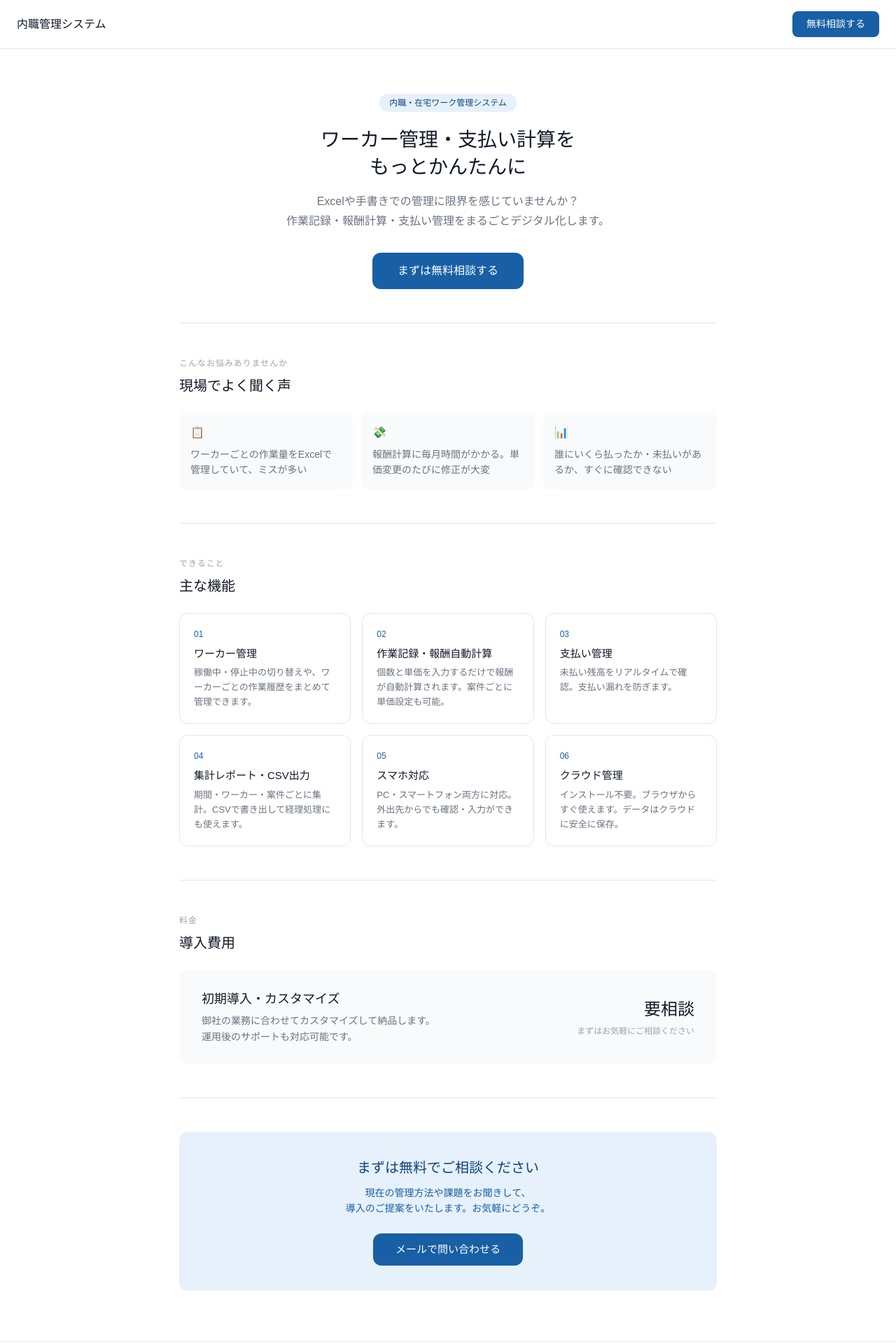
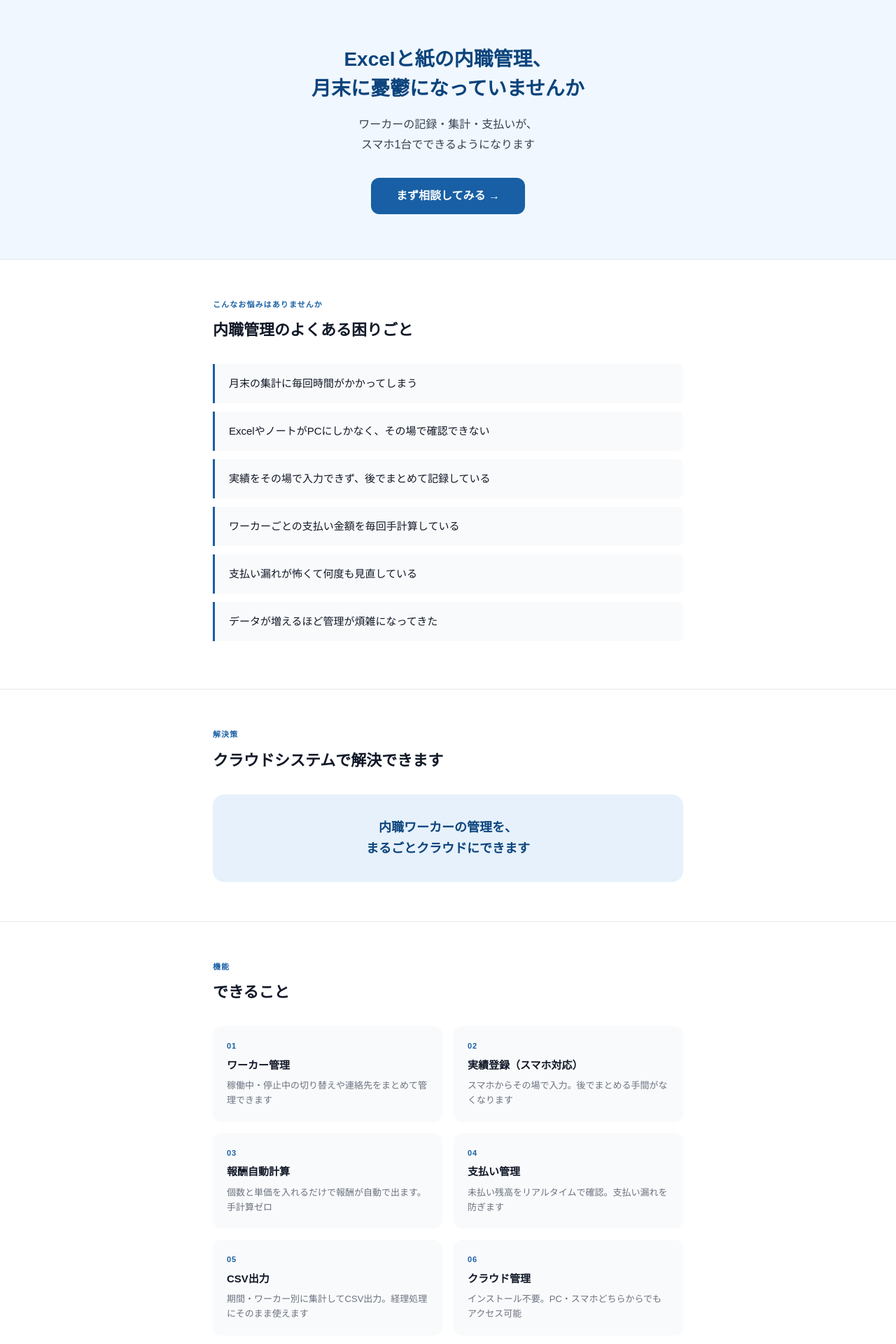
Before and after one commit to ryu07240724/naishoku-system, a Next.js app: page /lp in a window 1280 px wide. Shown: the top 1920 px of the page at 70% size. Built offline with nearby package versions, Linux system fonts and the light colour scheme.

Commit message:
LP全面リニューアル

```diff
--- a/app/lp/page.tsx
+++ b/app/lp/page.tsx
@@ -1,117 +1,148 @@
 'use client'
 
-import { useRouter } from 'next/navigation'
-
 export default function LpPage() {
-  const router = useRouter()
-
   return (
     <div style={{ fontFamily: 'sans-serif', color: '#111827', backgroundColor: 'white', minHeight: '100vh' }}>
-
-      {/* ヘッダー */}
-      <header style={{ borderBottom: '1px solid #e5e7eb', padding: '16px 24px', display: 'flex', justifyContent: 'space-between', alignItems: 'center' }}>
-        <p style={{ fontWeight: '500', fontSize: 16, margin: 0 }}>内職管理システム</p>
-        <button
-          onClick={() => document.getElementById('contact')?.scrollIntoView({ behavior: 'smooth' })}
-          style={{ padding: '8px 20px', background: '#185FA5', color: 'white', border: 'none', borderRadius: 8, fontSize: 14, fontWeight: '500', cursor: 'pointer' }}
-        >
-          無料相談する
-        </button>
-      </header>
-
-      <div style={{ maxWidth: 800, margin: '0 auto', padding: '0 16px' }}>
+      <style>{`
+        .hero { background: #f0f7ff; padding: 64px 24px; text-align: center; }
+        .hero h1 { font-size: 28px; font-weight: 700; line-height: 1.5; margin: 0 0 16px; color: #0c447c; }
+        .hero p { font-size: 16px; color: #374151; margin: 0 0 32px; line-height: 1.8; }
+        .cta-btn { display: inline-block; background: #185fa5; color: white; padding: 14px 36px; border-radius: 12px; font-size: 16px; font-weight: 600; text-decoration: none; }
+        .section { max-width: 720px; margin: 0 auto; padding: 56px 24px; }
+        .section-label { font-size: 11px; font-weight: 700; letter-spacing: 0.1em; text-transform: uppercase; color: #185fa5; margin-bottom: 12px; }
+        .section h2 { font-size: 22px; font-weight: 600; margin: 0 0 32px; }
+        .pain-list { list-style: none; padding: 0; margin: 0; }
+        .pain-list li { padding: 16px 20px; border-left: 3px solid #185fa5; background: #f9fafb; margin-bottom: 12px; border-radius: 0 8px 8px 0; font-size: 15px; line-height: 1.6; }
+        .solution-box { background: #e6f1fb; border-radius: 16px; padding: 32px; text-align: center; }
+        .solution-box p { font-size: 18px; font-weight: 600; color: #0c447c; margin: 0; line-height: 1.7; }
+        .feature-grid { display: grid; grid-template-columns: 1fr 1fr; gap: 16px; }
+        .feature-card { background: #f9fafb; border-radius: 12px; padding: 20px; }
+        .feature-card .num { font-size: 11px; font-weight: 700; color: #185fa5; letter-spacing: 0.08em; margin-bottom: 8px; }
+        .feature-card h3 { font-size: 15px; font-weight: 600; margin: 0 0 8px; }
+        .feature-card p { font-size: 13px; color: #6b7280; margin: 0; line-height: 1.6; }
+        .price-box { background: #f9fafb; border-radius: 12px; padding: 32px; display: flex; align-items: center; justify-content: space-between; flex-wrap: wrap; gap: 20px; }
+        .price-box h3 { font-size: 17px; font-weight: 600; margin: 0 0 8px; }
+        .price-box .note { font-size: 13px; color: #6b7280; margin: 0; line-height: 1.6; }
+        .price-num { font-size: 26px; font-weight: 600; color: #111827; }
+        .price-sub { font-size: 12px; color: #9ca3af; margin-top: 4px; }
+        .contact-box { background: #e6f1fb; border-radius: 16px; padding: 40px 32px; text-align: center; }
+        .contact-box h2 { font-size: 20px; font-weight: 600; color: #0c447c; margin: 0 0 12px; }
+        .contact-box p { font-size: 14px; color: #374151; margin: 0 0 28px; line-height: 1.8; }
+        .divider { border: none; border-top: 1px solid #e5e7eb; margin: 0; }
+        @media (max-width: 600px) {
+          .hero h1 { font-size: 22px; }
+          .feature-grid { grid-template-columns: 1fr; }
+          .price-box { flex-direction: column; }
+        }
+      `}</style>
 
       {/* ヒーロー */}
-        <div style={{ textAlign: 'center', padding: '64px 16px 48px' }}>
-          <div style={{ display: 'inline-block', background: '#E6F1FB', color: '#0C447C', fontSize: 12, fontWeight: '500', padding: '4px 14px', borderRadius: 20, marginBottom: 20 }}>
-            内職・在宅ワーク管理システム
-          </div>
-          <h1 style={{ fontSize: 28, fontWeight: '500', lineHeight: 1.4, marginBottom: 16, color: '#111827' }}>
-            ワーカー管理・支払い計算を<br />もっとかんたんに
-          </h1>
-          <p style={{ fontSize: 16, color: '#6b7280', lineHeight: 1.7, marginBottom: 32, maxWidth: 560, margin: '0 auto 32px' }}>
-            Excelや手書きでの管理に限界を感じていませんか？<br />作業記録・報酬計算・支払い管理をまるごとデジタル化します。
-          </p>
-          <button
-            onClick={() => document.getElementById('contact')?.scrollIntoView({ behavior: 'smooth' })}
-            style={{ padding: '14px 36px', background: '#185FA5', color: 'white', border: 'none', borderRadius: 12, fontSize: 16, fontWeight: '500', cursor: 'pointer' }}
-          >
-            まずは無料相談する
-          </button>
-        </div>
-
-        {/* お悩み */}
-        <div style={{ padding: '48px 0', borderTop: '1px solid #e5e7eb' }}>
-          <p style={{ fontSize: 12, color: '#9ca3af', fontWeight: '500', marginBottom: 8, textTransform: 'uppercase', letterSpacing: '0.08em' }}>こんなお悩みありませんか</p>
-          <h2 style={{ fontSize: 20, fontWeight: '500', color: '#111827', marginBottom: 24 }}>現場でよく聞く声</h2>
-          <div style={{ display: 'grid', gridTemplateColumns: 'repeat(auto-fit, minmax(200px, 1fr))', gap: 12 }}>
-            {[
-              { icon: '📋', text: 'ワーカーごとの作業量をExcelで管理していて、ミスが多い' },
-              { icon: '💸', text: '報酬計算に毎月時間がかかる。単価変更のたびに修正が大変' },
-              { icon: '📊', text: '誰にいくら払ったか・未払いがあるか、すぐに確認できない' },
-            ].map((item) => (
-              <div key={item.text} style={{ background: '#f9fafb', borderRadius: 8, padding: 16 }}>
-                <div style={{ fontSize: 16, marginBottom: 8 }}>{item.icon}</div>
-                <p style={{ fontSize: 14, color: '#6b7280', lineHeight: 1.6, margin: 0 }}>{item.text}</p>
-              </div>
-            ))}
+      <div className="hero">
+        <div style={{ maxWidth: 640, margin: '0 auto' }}>
+          <h1>Excelと紙の内職管理、<br />月末に憂鬱になっていませんか</h1>
+          <p>ワーカーの記録・集計・支払いが、<br />スマホ1台でできるようになります</p>
+          <a href="#contact" className="cta-btn">まず相談してみる →</a>
         </div>
       </div>
 
-        {/* 機能 */}
-        <div style={{ padding: '48px 0', borderTop: '1px solid #e5e7eb' }}>
-          <p style={{ fontSize: 12, color: '#9ca3af', fontWeight: '500', marginBottom: 8, textTransform: 'uppercase', letterSpacing: '0.08em' }}>できること</p>
-          <h2 style={{ fontSize: 20, fontWeight: '500', color: '#111827', marginBottom: 24 }}>主な機能</h2>
-          <div style={{ display: 'grid', gridTemplateColumns: 'repeat(auto-fit, minmax(220px, 1fr))', gap: 16 }}>
-            {[
-              { num: '01', title: 'ワーカー管理', desc: '稼働中・停止中の切り替えや、ワーカーごとの作業履歴をまとめて管理できます。' },
-              { num: '02', title: '作業記録・報酬自動計算', desc: '個数と単価を入力するだけで報酬が自動計算されます。案件ごとに単価設定も可能。' },
-              { num: '03', title: '支払い管理', desc: '未払い残高をリアルタイムで確認。支払い漏れを防ぎます。' },
-              { num: '04', title: '集計レポート・CSV出力', desc: '期間・ワーカー・案件ごとに集計。CSVで書き出して経理処理にも使えます。' },
-              { num: '05', title: 'スマホ対応', desc: 'PC・スマートフォン両方に対応。外出先からでも確認・入力ができます。' },
-              { num: '06', title: 'クラウド管理', desc: 'インストール不要。ブラウザからすぐ使えます。データはクラウドに安全に保存。' },
-            ].map((f) => (
-              <div key={f.num} style={{ background: 'white', border: '1px solid #e5e7eb', borderRadius: 12, padding: 20 }}>
-                <div style={{ fontSize: 12, color: '#185FA5', fontWeight: '500', marginBottom: 8 }}>{f.num}</div>
-                <h3 style={{ fontSize: 15, fontWeight: '500', color: '#111827', marginBottom: 6 }}>{f.title}</h3>
-                <p style={{ fontSize: 13, color: '#6b7280', lineHeight: 1.6, margin: 0 }}>{f.desc}</p>
+      <hr className="divider" />
+
+      {/* 共感ゾーン */}
+      <div className="section">
+        <div className="section-label">こんなお悩みはありませんか</div>
+        <h2>内職管理のよくある困りごと</h2>
+        <ul className="pain-list">
+          <li>月末の集計に毎回時間がかかってしまう</li>
+          <li>ExcelやノートがPCにしかなく、その場で確認できない</li>
+          <li>実績をその場で入力できず、後でまとめて記録している</li>
+          <li>ワーカーごとの支払い金額を毎回手計算している</li>
+          <li>支払い漏れが怖くて何度も見直している</li>
+          <li>データが増えるほど管理が煩雑になってきた</li>
+        </ul>
       </div>
-            ))}
+
+      <hr className="divider" />
+
+      {/* 解決策 */}
+      <div className="section">
+        <div className="section-label">解決策</div>
+        <h2>クラウドシステムで解決できます</h2>
+        <div className="solution-box">
+          <p>内職ワーカーの管理を、<br />まるごとクラウドにできます</p>
         </div>
       </div>
 
-        {/* 料金 */}
-        <div style={{ padding: '48px 0', borderTop: '1px solid #e5e7eb' }}>
-          <p style={{ fontSize: 12, color: '#9ca3af', fontWeight: '500', marginBottom: 8, textTransform: 'uppercase', letterSpacing: '0.08em' }}>料金</p>
-          <h2 style={{ fontSize: 20, fontWeight: '500', color: '#111827', marginBottom: 24 }}>導入費用</h2>
-          <div style={{ background: '#f9fafb', borderRadius: 12, padding: '28px 32px', display: 'flex', alignItems: 'center', justifyContent: 'space-between', flexWrap: 'wrap', gap: 20 }}>
-            <div>
-              <h3 style={{ fontSize: 18, fontWeight: '500', color: '#111827', marginBottom: 6 }}>初期導入・カスタマイズ</h3>
-              <p style={{ fontSize: 14, color: '#6b7280', lineHeight: 1.6, margin: 0 }}>御社の業務に合わせてカスタマイズして納品します。<br />運用後のサポートも対応可能です。</p>
+      <hr className="divider" />
+
+      {/* 機能 */}
+      <div className="section">
+        <div className="section-label">機能</div>
+        <h2>できること</h2>
+        <div className="feature-grid">
+          <div className="feature-card">
+            <div className="num">01</div>
+            <h3>ワーカー管理</h3>
+            <p>稼働中・停止中の切り替えや連絡先をまとめて管理できます</p>
           </div>
-            <div style={{ textAlign: 'right' }}>
-              <div style={{ fontSize: 24, fontWeight: '500', color: '#111827' }}>要相談</div>
-              <div style={{ fontSize: 12, color: '#9ca3af', marginTop: 4 }}>まずはお気軽にご相談ください</div>
+          <div className="feature-card">
+            <div className="num">02</div>
+            <h3>実績登録（スマホ対応）</h3>
+            <p>スマホからその場で入力。後でまとめる手間がなくなります</p>
+          </div>
+          <div className="feature-card">
+            <div className="num">03</div>
+            <h3>報酬自動計算</h3>
+            <p>個数と単価を入れるだけで報酬が自動で出ます。手計算ゼロ</p>
+          </div>
+          <div className="feature-card">
+            <div className="num">04</div>
+            <h3>支払い管理</h3>
+            <p>未払い残高をリアルタイムで確認。支払い漏れを防ぎます</p>
+          </div>
+          <div className="feature-card">
+            <div className="num">05</div>
+            <h3>CSV出力</h3>
+            <p>期間・ワーカー別に集計してCSV出力。経理処理にそのまま使えます</p>
+          </div>
+          <div className="feature-card">
+            <div className="num">06</div>
+            <h3>クラウド管理</h3>
+            <p>インストール不要。PC・スマホどちらからでもアクセス可能</p>
           </div>
         </div>
       </div>
 
-        {/* お問い合わせ */}
-        <div id="contact" style={{ padding: '48px 0', borderTop: '1px solid #e5e7eb' }}>
-          <div style={{ background: '#E6F1FB', borderRadius: 12, padding: '36px 32px', textAlign: 'center' }}>
-            <h2 style={{ fontSize: 20, fontWeight: '500', color: '#0C447C', marginBottom: 10 }}>まずは無料でご相談ください</h2>
-            <p style={{ fontSize: 14, color: '#185FA5', marginBottom: 24, lineHeight: 1.6 }}>
-              現在の管理方法や課題をお聞きして、<br />導入のご提案をいたします。お気軽にどうぞ。
-            </p>
+      <hr className="divider" />
 
-              <a href="mailto:ryu07240724@yahoo.co.jp" style={{ display: 'inline-block', padding: '12px 32px', background: '#185FA5', color: 'white', borderRadius: 12, fontSize: 15, fontWeight: '500', textDecoration: 'none' }}>メールで問い合わせる</a>
+      {/* 料金 */}
+      <div className="section">
+        <div className="section-label">料金</div>
+        <h2>導入費用</h2>
+        <div className="price-box">
+          <div>
+            <h3>初期導入・カスタマイズ</h3>
+            <p className="note">御社の業務に合わせてカスタマイズして納品します。<br />運用後のサポートも対応可能です。</p>
+          </div>
+          <div style={{ textAlign: 'right' }}>
+            <div className="price-num">要相談</div>
+            <div className="price-sub">まずは話を聞くだけでもOKです</div>
+          </div>
         </div>
       </div>
 
+      <hr className="divider" />
+
+      {/* CTA */}
+      <div className="section" id="contact">
+        <div className="contact-box">
+          <h2>まずは無料でご相談ください</h2>
+          <p>現在の管理方法や課題をお聞きして、<br />導入のご提案をいたします。お気軽にどうぞ。</p>
+          <a href="mailto:ryu07240724@yahoo.co.jp" className="cta-btn">まず相談してみる →</a>
+        </div>
       </div>
 
       {/* フッター */}
-      <footer style={{ textAlign: 'center', padding: '24px', fontSize: 12, color: '#9ca3af', borderTop: '1px solid #e5e7eb', marginTop: 24 }}>
+      <footer style={{ textAlign: 'center', padding: '24px', fontSize: 12, color: '#9ca3af', borderTop: '1px solid #e5e7eb' }}>
         内職管理システム — お問い合わせはお気軽に
       </footer>
 
```
Lines whose indentation alone changed are shown as unchanged.
